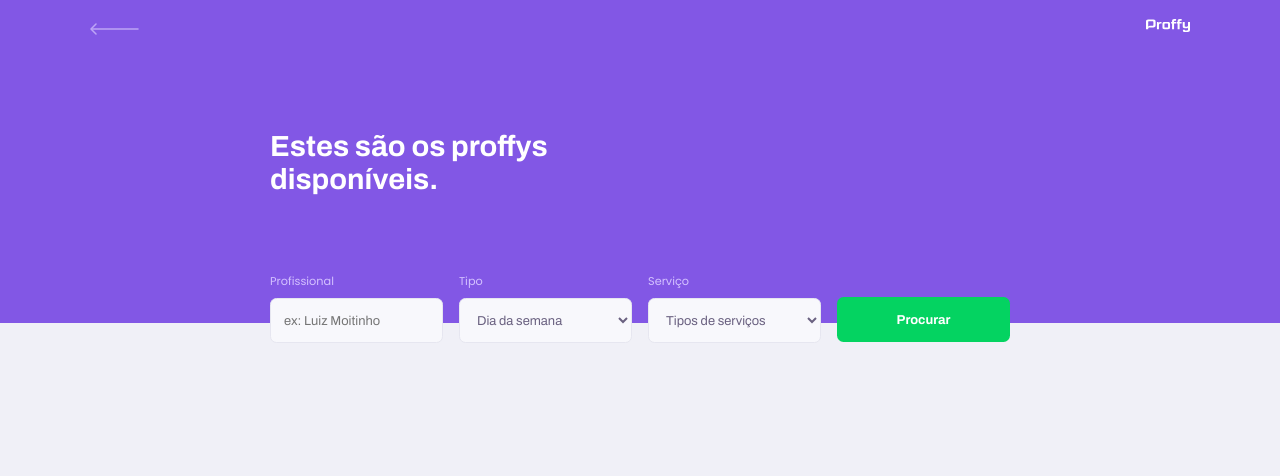
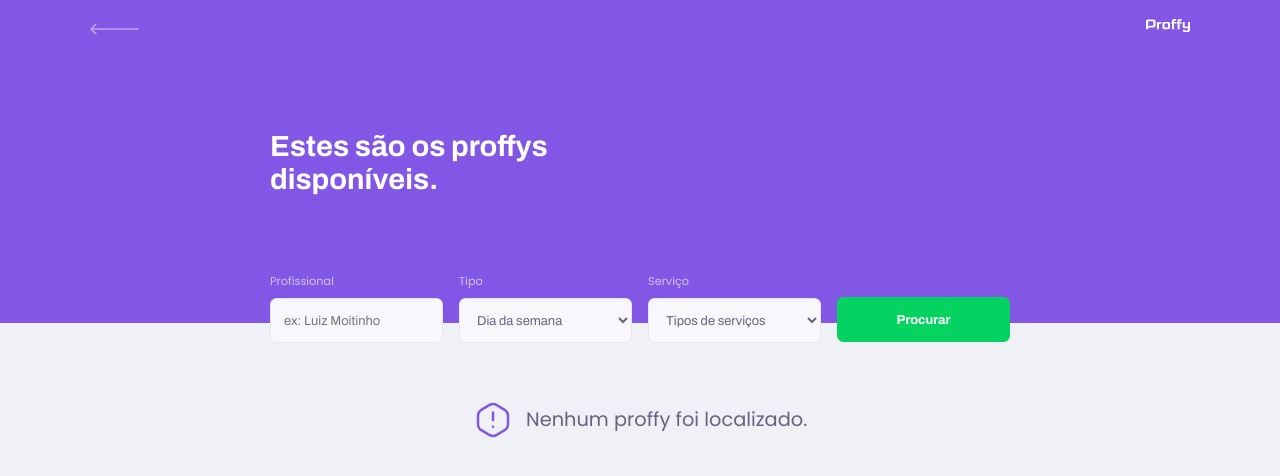
Before and after one commit to luizmoitinho/proffy-marketplace, a React (Create React App) app in the folder web/: page /services in a window 1280 px wide. Shown: the top 476 px of the page. Built offline with nearby package versions, Linux system fonts and the light colour scheme.

Commit message:
fix - create a message when no have proffys

```diff
--- /dev/null
+++ b/web/src/components/ProffyEmpty/index.tsx
@@ -0,0 +1,26 @@
+import React from "react";
+import './style.css';
+import warningIcon from '../../assets/images/icons/warning.svg';
+
+interface PrroffyEmptyProps{
+    isEmpty:boolean
+}
+
+const ProffyEmpty:React.FC<PrroffyEmptyProps> = (props) => {
+  if(props.isEmpty){
+    return (
+        <article id="msg-empty">
+            <p>
+                <img src={warningIcon} alt="aviso importante" />
+                <span>
+                    Nenhum proffy foi localizado.
+                </span>
+            </p>
+        </article>
+    );
+  }
+  return null
+
+};
+
+export default ProffyEmpty;
--- /dev/null
+++ b/web/src/components/ProffyEmpty/style.css
@@ -0,0 +1,26 @@
+#msg-empty{
+    widows: 100vw;
+    margin-top: 5.5rem;
+    display: flex;
+    flex-direction: column;
+    justify-items: center;
+    align-items: center;
+    font-size:2.4rem
+}
+#msg-empty  img{
+    height: 5.0rem;
+
+}
+#msg-empty p{
+    display: flex;
+    flex-direction: row;
+    justify-items: center;
+}
+
+#msg-empty span{
+    display: flex;
+    margin-left: 1.6rem;
+    flex-direction: row;
+    justify-items: center;
+    align-items: center;
+ }
--- a/web/src/components/ProffyItem/index.tsx
+++ b/web/src/components/ProffyItem/index.tsx
@@ -19,7 +19,7 @@ interface PorffyItemProps {
     proffy:Proffy
 }
 
-const ProffyItem: React .FC<PorffyItemProps> = ({proffy}) => {
+const ProffyItem: React.FC<PorffyItemProps> = ({proffy}) => {
 
     function novaConexao(){
         api.post('/connections',{
--- a/web/src/components/ProffyItem/style.css
+++ b/web/src/components/ProffyItem/style.css
@@ -17,7 +17,6 @@
     height: 8rem;
     border-radius: 50%;
     object-fit: cover;
-
 }
 
 .teacher-item header div{
--- a/web/src/pages/ProffyList/index.tsx
+++ b/web/src/pages/ProffyList/index.tsx
@@ -1,7 +1,7 @@
 import React, { useState, FormEvent } from 'react';
 
 import PageHeader from '../../components/PageHeader';
-
+import ProffyEmpty from '../../components/ProffyEmpty';
 
 import './style.css';
 import ProffyItem, {Proffy} from '../../components/ProffyItem';
@@ -28,10 +28,6 @@ function ProffyList() {
             }
         });
 
-        console.log(response.data)
-        if(response.data.length==0){
-            alert('Nenhum serviço foi encontrado.')
-        }
         setProffys(response.data);
     }
 
@@ -89,6 +85,7 @@ function ProffyList() {
             </PageHeader>
 
             <main>
+                 <ProffyEmpty isEmpty={proffys.length==0}/>
                 {
                     proffys.map( (proffy: Proffy) => {
                         return  <ProffyItem key={proffy.id_servico} proffy={proffy}/> ;
```
Also changed, not shown: 1 other file (tests, documents, lock files or other folders).
